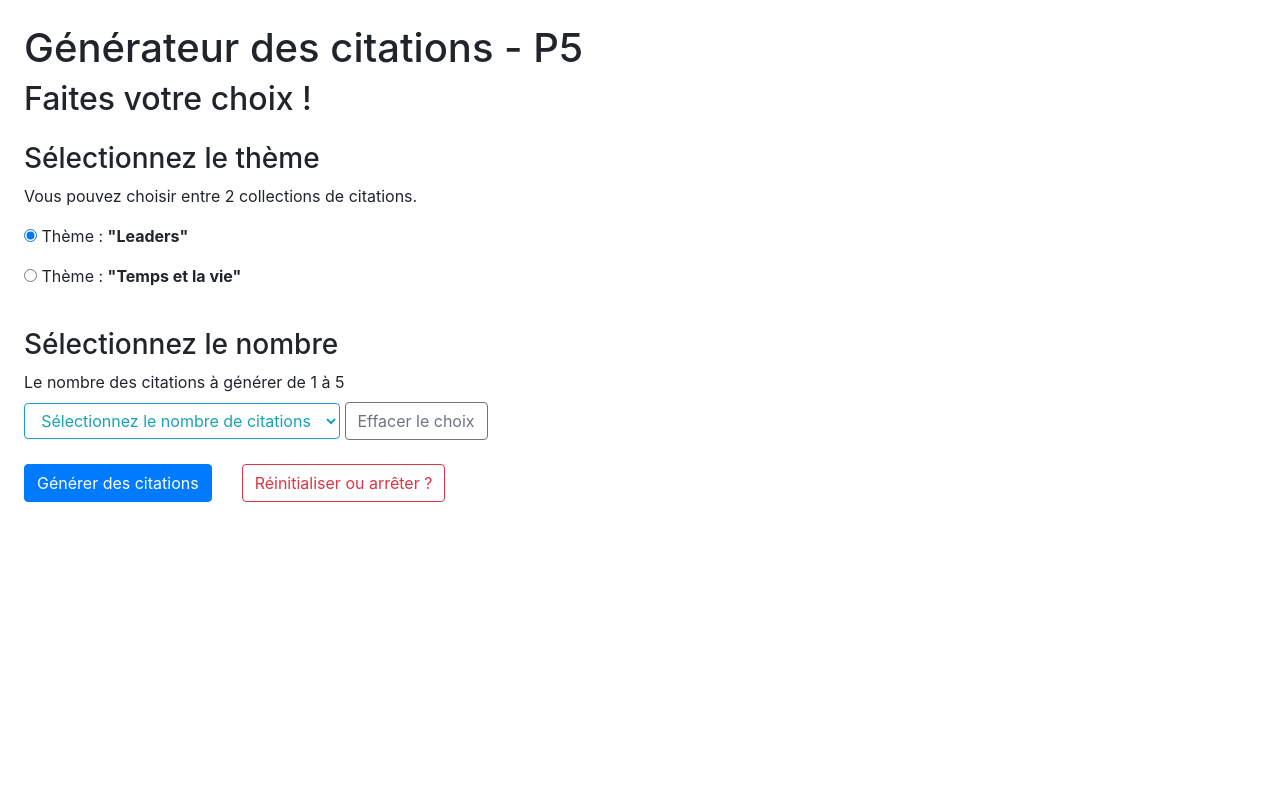
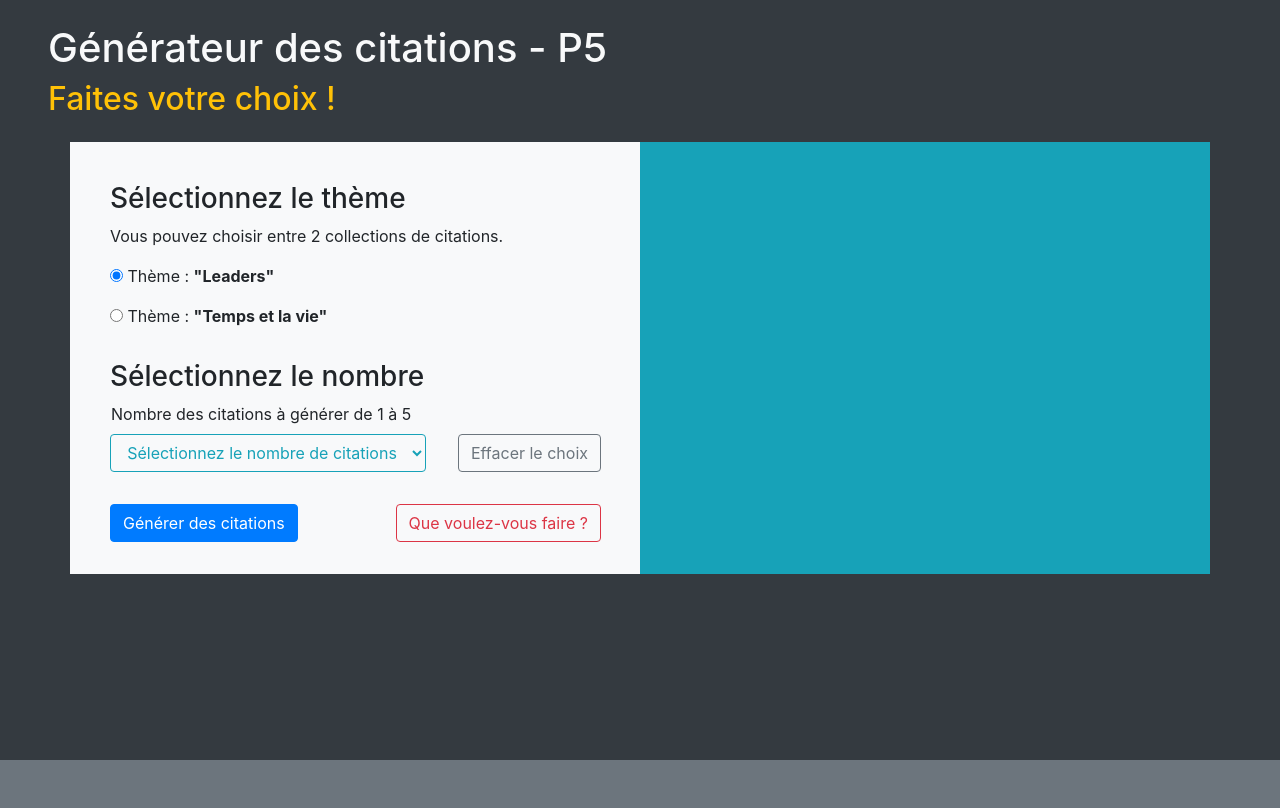
Before and after one commit to lana-rodion/p5quotes, a website: page index2.html in a window 1280 px wide. Drawn offline with nearby package versions, Linux system fonts and the light colour scheme.

Commit message:
WIP Generator P5 UI interface

```diff
--- a/index2.html
+++ b/index2.html
@@ -8,15 +8,20 @@
 	<meta http-equiv="X-UA-Compatible" content="ie=edge">
 	<title> Générateur des citations - P5 </title>
 	<link rel="stylesheet" href="https://maxcdn.bootstrapcdn.com/bootstrap/4.0.0/css/bootstrap.min.css" integrity="sha384-Gn5384xqQ1aoWXA+058RXPxPg6fy4IWvTNh0E263XmFcJlSAwiGgFAW/dAiS6JXm" crossorigin="anonymous">
-	<link rel="icon" type="image/png" href="http://2.gravatar.com/avatar/7a582c7bf3c6a6a8ca0a9d9f36620fb7">
+	<link rel="icon" type="image/png" href="http://2.gravatar.com/avatar/7a582c7bf3c6a6a8ca0a9d9f36620fb7.png">
 </head>
 
 <body>
-<div id="container" class="m-auto p-4">
-	<h1> Générateur des citations - P5 </h1>
+<div id="container-fluid" class="p-4 bg-dark" style="height: 95vh;">
+
+	<h1 class="text-light ml-4"> Générateur des citations - P5 </h1>
 	<!-- Select the type of Generator -->
-	<h2>Faites votre choix&nbsp;!</h2>
-	<form id="form" name="selectForm" class="form-group mt-4 mb-4">
+	<h2 class="text-warning ml-4 mb-4">Faites votre choix&nbsp;!</h2>
+
+	<div class="container bg-light border-rounded">
+		<div class="row">
+			<div class="col-12 col-sm-12 col-md-6 pl-3">
+				<form id="form" name="selectForm" class="form-group ml-auto mt-2 mr-auto pl-4 pt-4 pr-4 pb-2 bg-light">
 					<div class="mt-2 mb-2">
 						<h3>Sélectionnez le thème</h3>
 						<p>Vous pouvez choisir entre 2 collections de citations.</p>
@@ -25,7 +30,7 @@
 							Thème&nbsp;: <strong>"Leaders"</strong>
 						</label>
 					</div>
-		<div class="mt-2 mb-2">
+					<div class="mt-2">
 						<input class="" type="radio" name="typeGenerator" id="Temps" value="Temps">
 						<label class="" for="Temps">
 							Thème&nbsp;: <strong>"Temps et la vie"</strong>
@@ -33,9 +38,10 @@
 					</div>
 					<br>
 					<h3>Sélectionnez le nombre</h3>
-		<label for = "listSelect">Le nombre des citations à générer de 1 à 5</label>
-		<br>
-		<select id = "listSelect" name = "listSelect" class="btn btn-outline-info">
+					<div class="row justify-content-between">
+						<label for = "listSelect" class="text-left ml-3">Nombre des citations à générer de 1 à 5</label>
+						<div class="col-12 col-sm-6">
+							<select id = "listSelect" name = "listSelect" class="btn btn-outline-info mb-2" style="height: 38px;">
 								<option value="">Sélectionnez le nombre de citations</option>
 								<option value="1">1 citation</option>
 								<option value="2">2 citations</option>
@@ -43,21 +49,34 @@
 								<option value="4">4 citations</option>
 								<option value="5">5 citations</option>
 							</select>
-		<input class="btn btn-outline-secondary" type="reset" value="Effacer le choix">
-	</form>
-	<div class="row">
-		<div class="col-12 col-sm-auto">
-			<button id="btnGenerator" class="btn btn-primary" onclick="multiGenerator()">Générer des citations</button>
 						</div>
 						<div class="col-12 col-sm-auto">
-			<button id="btnExit" class="btn btn-outline-danger" onclick="resetGenerator()">Réinitialiser ou arrêter ?</button>
+							<input class="btn btn-outline-secondary mb-2" type="reset" value="Effacer le choix">
 						</div>
 					</div>
+				</form>
+
+				<div class="row justify-content-between pl-4 pr-4 mb-4">
+					<div class="col-12 col-sm-6">
+						<button id="btnGenerator" class="btn btn-primary mb-2" onclick="multiGenerator()">Générer des citations</button>
+					</div>
+					<div class="col-12 col-sm-auto">
+						<button id="btnExit" class="btn btn-outline-danger mb-2" onclick="resetGenerator()">Que voulez-vous faire ?</button>
+					</div>
+				</div>
+			</div>
+			<div class="col-12 col-sm-12 col-md-6 bg-info p-4">
 				<!-- Quotes Box -->
 				<div class="row">
-		<div id="quotesBox" class="col-10 p-3 m-3"></div>
+					<div id="quotesBox" class="col-10 p-3"></div>
 				</div>
 			</div>
+		</div>
+	</div>
+</div>
+<footer class="bg-secondary p-4">
+	<div class="container"></div>
+</footer>
 
 <script src="js/step2_multiQuotes.js"></script>
 
--- a/js/step2_multiQuotes.js
+++ b/js/step2_multiQuotes.js
@@ -114,7 +114,6 @@ let theme2 = document.getElementById("Temps");
 
 const elem = document.getElementById("quotesBox");
 let btnGenerator = document.getElementById("btnGenerator");
-let btnExit = document.getElementById("btnExit");
 let quote;
 
 // Create the phrase with 3 random quotes from data1 or data2
@@ -134,24 +133,24 @@ function generatorRandomQuote() {
 
 // Display the propositions of choice on the end of program
 function resetGenerator() {
-	let choice = Number(prompt("Que voulez-vous faire ?\n\n0 : Je veux bien continuer.\n\n1 : Je m'arrête là."));
+	let choice = Number(prompt("Que voulez-vous faire ? Merci de saisir un chiffre.\n\n0 : Je veux bien continuer.\n\n1 : Je m'arrête là."));
 	if (choice === 0) {
 		btnGenerator.disabled = false;
-		btnExit.textContent = "Réinitialiser ou arrêter ?";
 		console.log("Faites votre choix !");
 	} else if (choice === 1) {
 		// Delete HTML content in div #quotesBox
 		//elem.remove() - this function is experimental and not compatible with Internet Explorer
 		elem.parentNode.removeChild(elem);
-		btnExit.textContent = "Réinitialiser ?";
+		btnGenerator.style.display = "none";
 		alert("Merci. Le générateur s'arrête là.\n\nÀ bientôt !");
 		console.log("Merci. Le générateur s'arrête là. À bientôt !");
-	} else if (isNaN(choice) || choice !== 0 || choice !== 1) {
+	} else if (isNaN(choice)) {
 		btnGenerator.disabled = true;
 		alert("Le choix saisi est incorrect.\nVeuillez rafraîchir la page pour continuer.");
 		console.log("Le choix saisi est incorrect.\nVeuillez rafraîchir la page pour continuer.");
 	} else {
-		console.log("Nombre incorrect.");
+		alert("Nombre incorrect.\nVeuillez rafraîchir la page pour continuer.");
+		console.log("Nombre incorrect.\nVeuillez rafraîchir la page pour continuer.");
 	}
 }
 
```
Lines whose indentation alone changed are shown as unchanged.
